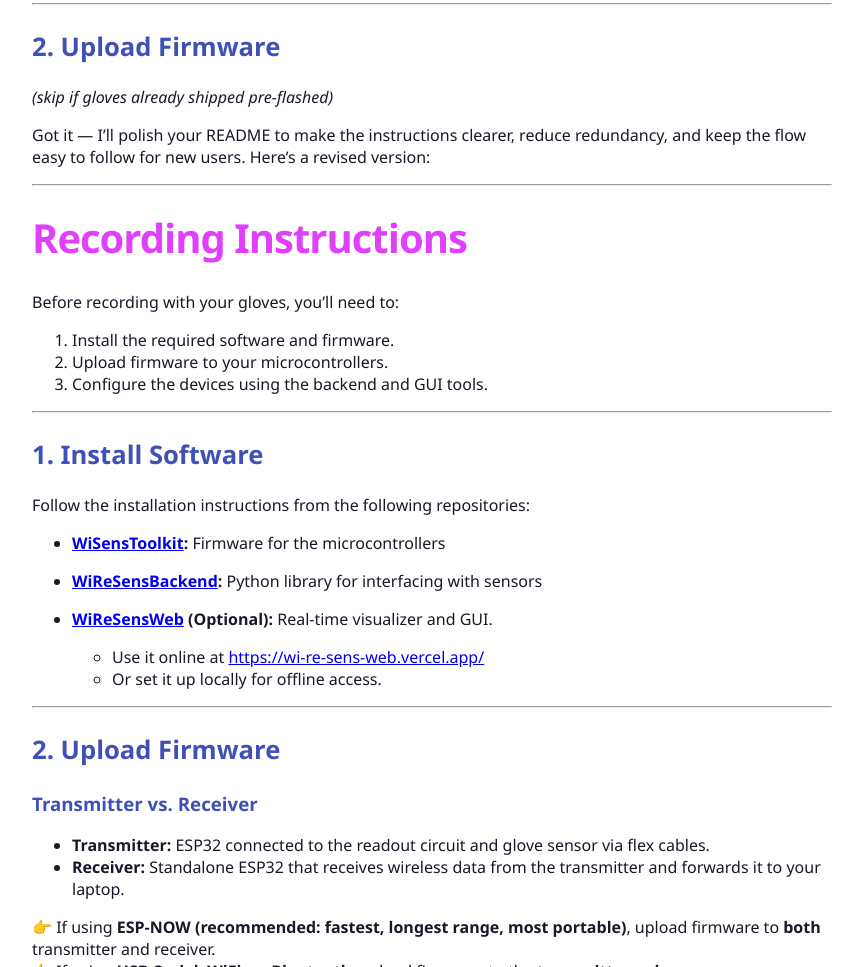
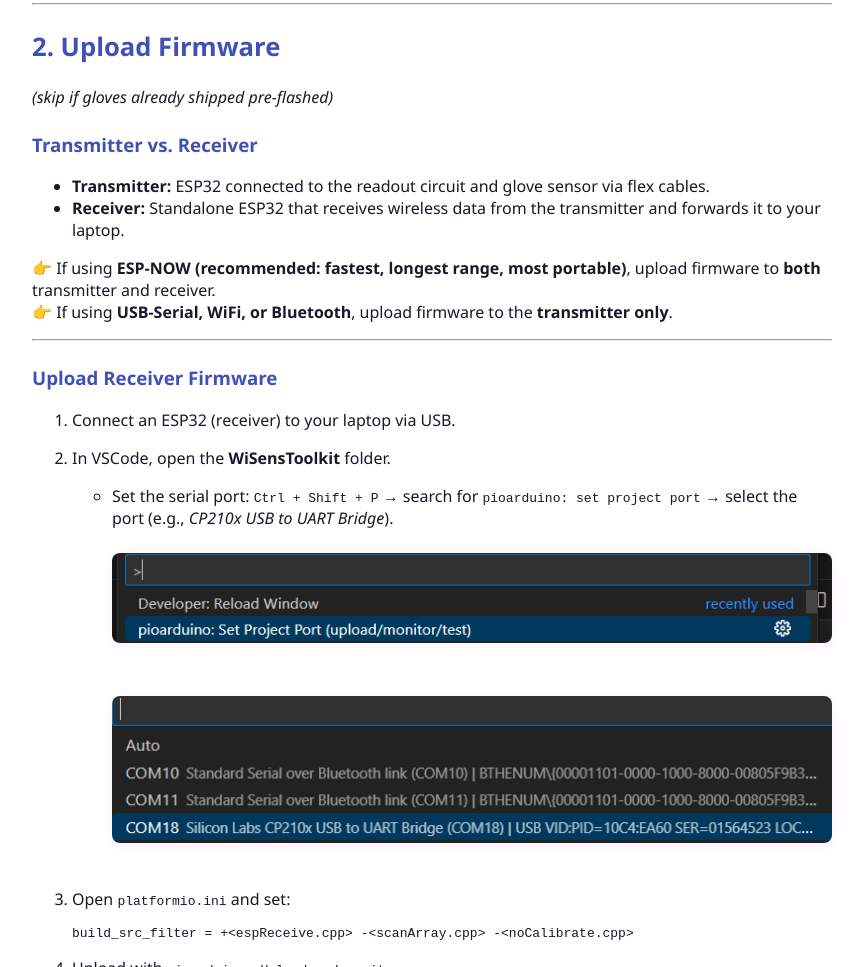
Before and after one commit to devinmur29/wiresens-gloves, an Eleventy site: page src/recording.md in a window 1280 px wide. Shown: the part 1238-2205 px from the top of the page, without its empty margins (208-1071 px from the left). Built offline with nearby package versions, Linux system fonts and the light colour scheme; Eleventy itself is replaced by a stand-in of ours; code samples lack their colours; files that its build step writes are made by us from their sources.

Commit message:
remove duplicate section

```diff
--- a/src/recording.md
+++ b/src/recording.md
@@ -60,36 +60,6 @@ Follow the installation instructions from the following repositories:
 ## 2. Upload Firmware
 
 *(skip if gloves already shipped pre-flashed)*
-
-
-Got it — I’ll polish your README to make the instructions clearer, reduce redundancy, and keep the flow easy to follow for new users. Here’s a revised version:
-
----
-
-# Recording Instructions
-
-Before recording with your gloves, you’ll need to:
-
-1. Install the required software and firmware.
-2. Upload firmware to your microcontrollers.
-3. Configure the devices using the backend and GUI tools.
-
----
-
-## 1. Install Software
-
-Follow the installation instructions from the following repositories:
-
-* **[WiSensToolkit](https://github.com/devinmur29/WiSensToolkit/tree/main):** Firmware for the microcontrollers
-* **[WiReSensBackend](https://github.com/devinmur29/WiReSensBackend):** Python library for interfacing with sensors
-* **[WiReSensWeb](https://github.com/devinmur29/WiReSensWeb) (Optional):** Real-time visualizer and GUI.
-
-  * Use it online at [https://wi-re-sens-web.vercel.app/](https://wi-re-sens-web.vercel.app/)
-  * Or set it up locally for offline access.
-
----
-
-## 2. Upload Firmware
 
 ### Transmitter vs. Receiver
 
```
